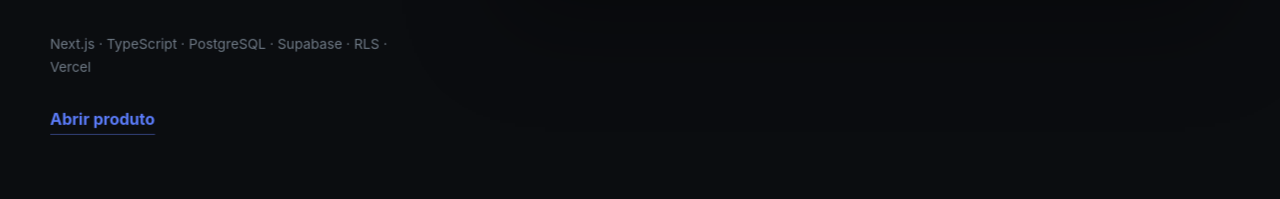
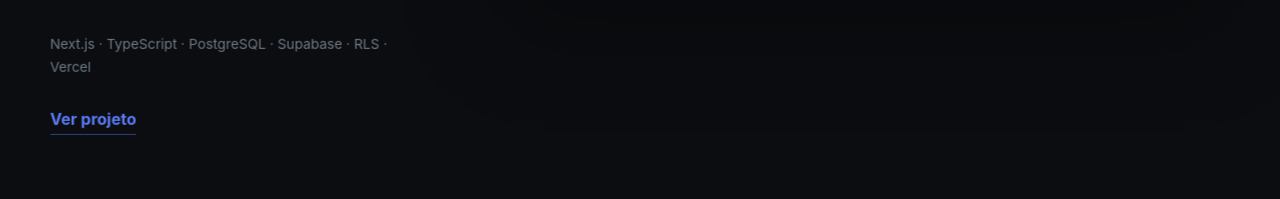
Before and after one commit to moxi-edtech/chocaliye-portfolio, a Next.js app: page / in a window 1280 px wide. Shown: the part 2488-2687 px from the top of the page. Built offline with nearby package versions, Linux system fonts and the light colour scheme.

Commit message:
Refine project link copy

```diff
--- a/app/page.tsx
+++ b/app/page.tsx
@@ -22,7 +22,7 @@ const copy = {
     work: {
       eyebrow: "PROJETOS",
       title: "Produtos em operação.",
-      open: "Abrir produto",
+      open: "Ver projeto",
       view: "Ver site",
     },
     expertise: {
@@ -61,7 +61,7 @@ const copy = {
     work: {
       eyebrow: "SELECTED WORK",
       title: "Products in operation.",
-      open: "Open live product",
+      open: "View project",
       view: "View site",
     },
     expertise: {
```
